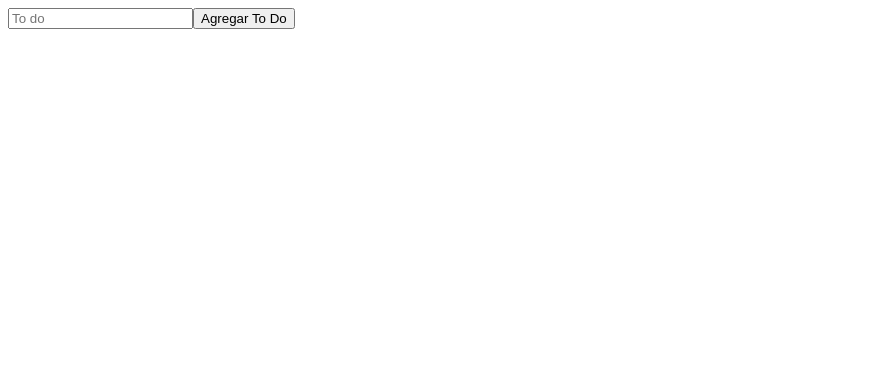
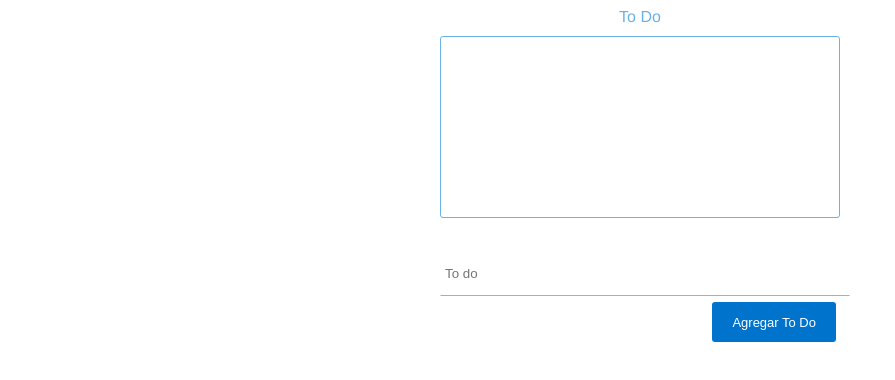
Before and after one commit to storres93/UTN_Workshop, a React app: page / in a window 1280 px wide. Shown: the top 380 px of the page, without its empty margins (0-895 px from the left). Built offline with nearby package versions, Linux system fonts and the light colour scheme.

Commit message:
feat(*): add css and state

```diff
--- a/package.json
+++ b/package.json
@@ -25,6 +25,10 @@
     "babel-preset-es2015": "^6.24.1",
     "babel-preset-react": "^6.24.1",
     "babel-preset-react-hmre": "^1.1.1",
+    "css-loader": "^0.28.4",
+    "node-sass": "^4.5.3",
+    "sass-loader": "^6.0.6",
+    "style-loader": "^0.18.2",
     "webpack": "^2.0.0",
     "webpack-dev-server": "^2.5.0"
   },
--- a/src/components/todo-container/components/todo-creator/index.jsx
+++ b/src/components/todo-container/components/todo-creator/index.jsx
@@ -1,6 +1,8 @@
 import React, {
 	Component
 } from 'react';
+
+import './main.scss';
 
 export default class TodoCreator extends Component {
 	static defaultProps = {
@@ -32,9 +34,9 @@ export default class TodoCreator extends Component {
 	}
 
 	render() {
-		return <div>
-			<input type="text" value={ this.state.todo } placeholder="To do" onChange={this.handleInputChange} />
-			<button onClick={this.handleClick}>Agregar To Do</button>
+		return <div className='todo-creator__container'>
+			<input type='text' className='todo-creator__input' value={ this.state.todo } placeholder='To do' onChange={this.handleInputChange} />
+			<button className='todo-creator__button' onClick={this.handleClick}>Agregar To Do</button>
 		</div>;
 	}
 }
--- /dev/null
+++ b/src/components/todo-container/components/todo-creator/main.scss
@@ -0,0 +1,77 @@
+//Button
+$button-min-width: 68px !default;
+$button-height: 40px !default;
+$button-font-size: 13px !default;
+$button-font-color: #FFFFFF !default;
+$button-background-color: #0074CC !default;
+$button-border-radius: 3px;
+$button-padding: 0 20px;
+$button-margin: 6px 4px 4px;
+
+// Hover
+$button-hover-background-color: #0C5A99;
+
+// Input
+$input-background-color: #FFFFFF;
+$input-boder: 1px solid transparent;
+$input-border-color: #7FB9E5;
+$input-focus-border-color: #164570;
+$input-border-radius: 2px;
+$input-height: 36px;
+$input-padding: 6px 4px 4px;
+$input-width: 100%;
+
+.todo-creator__container{
+	margin-top: 30px;
+
+	.todo-creator__button {
+		max-width: inherit;
+		min-width: $button-min-width;
+		height: $button-height;
+		font-size: $button-font-size;
+		vertical-align: top;
+		appearance: none;
+		border: none;
+		padding: $button-padding;
+		background: none;
+		color: $button-font-color;
+		background-color: $button-background-color;
+		margin: $button-margin;
+		float: right;
+
+		border-radius: $button-border-radius;
+
+		cursor: pointer;
+
+		&:hover {
+			background-color: $button-hover-background-color;
+		}
+
+		&:active,
+		&:focus {
+			outline: none;
+		}
+	}
+
+	.todo-creator__input {
+		background-color: $input-background-color;
+		border: $input-boder;
+		border-top-left-radius: $input-border-radius;
+		border-top-right-radius: $input-border-radius;
+		outline: none;
+		height: $input-height;
+		padding: $input-padding;
+		width: $input-width;
+
+		border-bottom-color: $input-border-color;
+
+		&:hover {
+			border-color: $input-border-color;
+		}
+
+		&:focus {
+			border-color: transparent;
+			border-bottom-color: $input-focus-border-color;
+		}
+	}
+}
--- a/src/components/todo-container/components/todo-list/components/todo-list-item/index.jsx
+++ b/src/components/todo-container/components/todo-list/components/todo-list-item/index.jsx
@@ -2,9 +2,10 @@ import React, {
 	Component
 } from 'react';
 
+import './main.scss';
 export default class TodoListItem extends Component {
 	static defaultProps = {
-		todo: '',
+		todo: null,
 		checked: false
 	};
 
@@ -12,11 +13,20 @@ export default class TodoListItem extends Component {
 		super(props);
 
 		this.toggleCheck = this.toggleCheck.bind(this);
+		this.state = {
+			...props
+		}
+	}
+
+	toggleCheck(event) {
+		this.setState({
+			checked: !this.state.checked
+		});
 	}
 
 	render() {
-		return <div>
-			<input type="checkbox" onChange={ this.toggleCheck }/><span> { this.props.todo } </span>
+		return <div className="todo-item__container">
+			<input type='checkbox' onChange={ this.toggleCheck }/><span className={`todo-item__label ${ this.state.checked ? 'todo-item__label--checked' : '' }`}> { this.props.todo } </span>
 		</div>
 	}
 }
--- /dev/null
+++ b/src/components/todo-container/components/todo-list/components/todo-list-item/main.scss
@@ -0,0 +1,9 @@
+.todo-item__container {
+	.todo-item__label {
+		font-size: 14px;
+
+		&--checked {
+			text-decoration: line-through;
+		}
+	}
+}
--- a/src/components/todo-container/components/todo-list/index.jsx
+++ b/src/components/todo-container/components/todo-list/index.jsx
@@ -3,6 +3,8 @@ import React, {
 } from 'react';
 
 import TodoListItem from './components/todo-list-item';
+
+import './main.scss'
 export default class TodoList extends Component {
 	static defaultProps = {
 		todos: []
@@ -19,8 +21,13 @@ export default class TodoList extends Component {
 			<TodoListItem todo={ todo } />
 		));
 
-		return <div>
-			{ todoItems }
+		return <div className='todo-list__container'>
+			<div className='todo-list__header'>
+				To Do
+			</div>
+			<div className='todo-list__list'>
+				{ todoItems }
+			</div>
 		</div>
 	}
 }
--- /dev/null
+++ b/src/components/todo-container/components/todo-list/main.scss
@@ -0,0 +1,26 @@
+// Header
+$header-font-size: 16px;
+$header-color: #6AB2E6;
+
+// List
+$list-margin-top: 10px;
+$list-min-height: 100px;
+$list-border-radius: 3px;
+$list-border-color: #6AB2E6;
+$list-padding: 40px 50px;
+
+.todo-list__container {
+	.todo-list__header {
+		color: $header-color;
+		font-size: $header-font-size;
+		text-align: center;
+	}
+
+	.todo-list__list {
+		margin-top: $list-margin-top;
+		min-height: $list-min-height;
+		border: 1px solid $list-border-color;
+		padding: $list-padding;
+		border-radius: $list-border-radius;
+	}
+}
--- a/src/components/todo-container/index.jsx
+++ b/src/components/todo-container/index.jsx
@@ -5,6 +5,7 @@ import React, {
 import TodoList from './components/todo-list';
 import TodoCreator from './components/todo-creator';
 
+import './main.scss';
 export default class TodoContainer extends Component {
 	static defaultProps = {
 		todos: []
@@ -20,6 +21,9 @@ export default class TodoContainer extends Component {
 	}
 
 	createTodo(newTodo) {
+		if(newTodo === null || newTodo === '') {
+			return true;
+		}
 		const newTodos = this.state.todos;
 		newTodos.push(newTodo);
 
@@ -30,7 +34,7 @@ export default class TodoContainer extends Component {
 	}
 
 	render() {
-		return <div>
+		return <div className="todo-container">
 			<div>
 				<TodoList todos={ this.state.todos } />
 			</div>
--- /dev/null
+++ b/src/components/todo-container/main.scss
@@ -0,0 +1,5 @@
+.todo-container {
+	font-family: 'Helvetica';
+	margin: 0 auto;
+	width: 400px;
+}
--- a/webpack.config.js
+++ b/webpack.config.js
@@ -24,6 +24,15 @@ module.exports = {
 			test: /\.jsx?$/,
 			loader: 'babel-loader',
 			include: path.join(__dirname, 'src'),
+		}, {
+			test: /\.scss$/,
+			use: [{
+				loader: "style-loader" // creates style nodes from JS strings
+			}, {
+				loader: "css-loader" // translates CSS into CommonJS
+			}, {
+				loader: "sass-loader" // compiles Sass to CSS
+			}]
 		}]
 	}
 };
```
